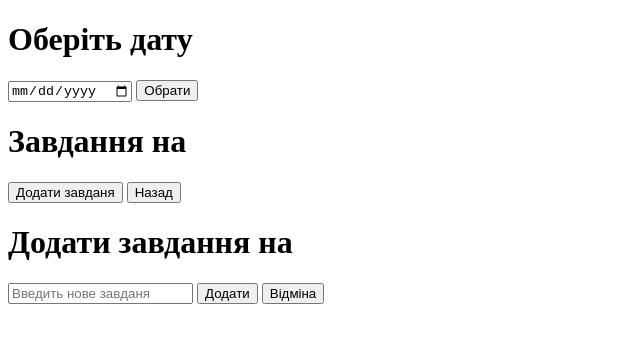
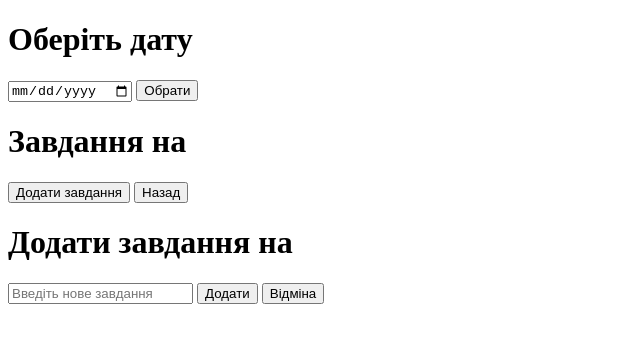
Before and after one commit to DaniilAleksandrov/sasha-daniel-nikita, a plain HTML site: page index.html in a window 1280 px wide. Shown: the full height of the page, 0-640 px from the left. Drawn offline with Linux system fonts and the light colour scheme.

Commit message:
Update index.html

```diff
--- a/index.html
+++ b/index.html
@@ -16,19 +16,22 @@
         </div>
         <!---->
         <div class="task-screen">
-             <h1>Завдання на <br><span class="select-date"></span></h1>
+             <h1>Завдання на <br><span class="selected-date"></span></h1>
             <ul class="task-list"></ul>
-            <button class="add-task">Додати завданя</button>
+            <button class="add-task">Додати завдання</button>
             <button class="back-to-calendar">Назад</button>
         </div>
         <!---->
         <div class="add-task-screen">
-            <h1>Додати завдання на <br><span class="select-date"></span></h1>
-            <input type="text" class="tack-input" required placeholder="Введить нове завданя">
+            <h1>Додати завдання на <br><span class="task-date"></span></h1>
+            <form class="task-form">
+            <input type="text" class="task-input" required placeholder="Введіть нове завдання">
             <button type="submit" class="add">Додати</button>
             <button class="cancel-add-task">Відміна</button>
+            </form>
         </div>
     </div>
     <script src="script.js"></script>
+
 </body>
 </html>
```
